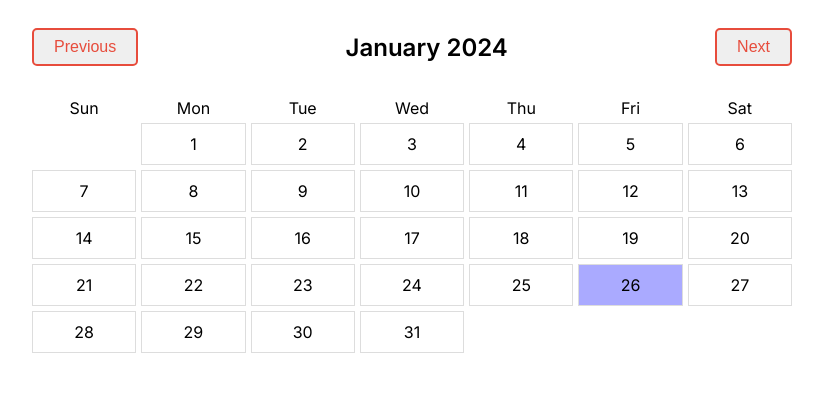
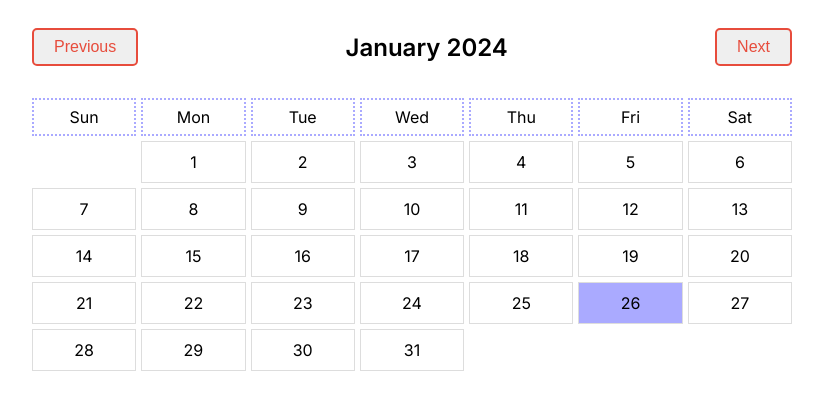
Before and after one commit to husainrizaldy/dynamic-calendar-vanila-js, a plain HTML site: page index.html in a window 1280 px wide. Shown: the whole page, without its empty margins (228-1051 px from the left). Drawn offline with Linux system fonts and the light colour scheme.

Commit message:
change class name

```diff
--- a/style.css
+++ b/style.css
@@ -28,9 +28,11 @@ body {
     gap: 5px;
 }
 
-.days-head {
+.day-header {
+    cursor: pointer;
     border-width: 2px!important;
     border-color: #aaf!important;
+    border-style: dotted;
     padding: 7px 10px!important;
 }
 .day {
@@ -48,6 +50,9 @@ body {
     background-color: #4caf50;
     color: white;
 }
+/* .selected-day-highlight {
+    background-color: #aaf;
+} */
 
 /* button
 ============================================= */
```
